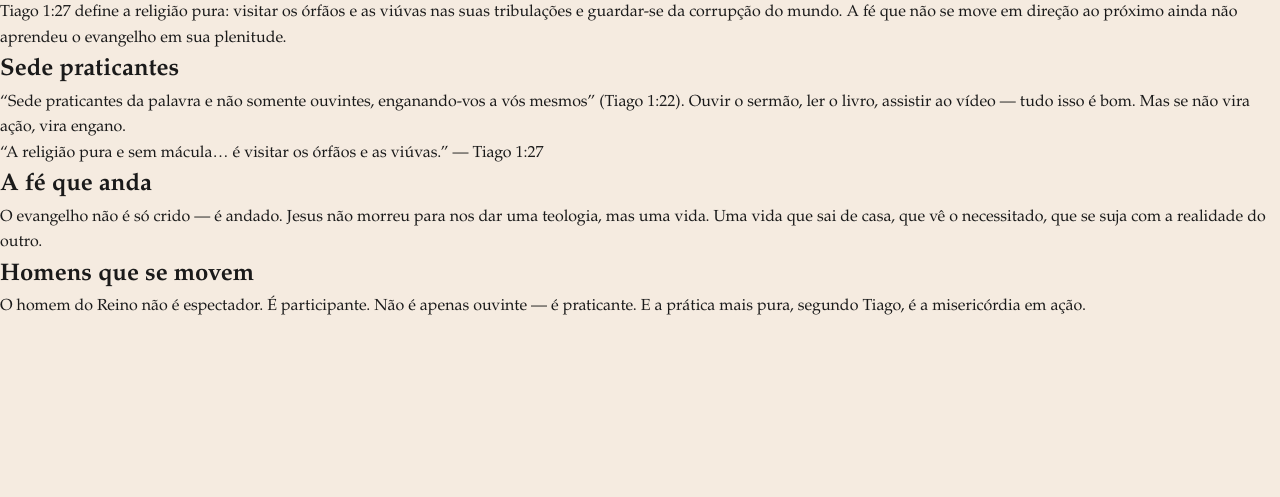
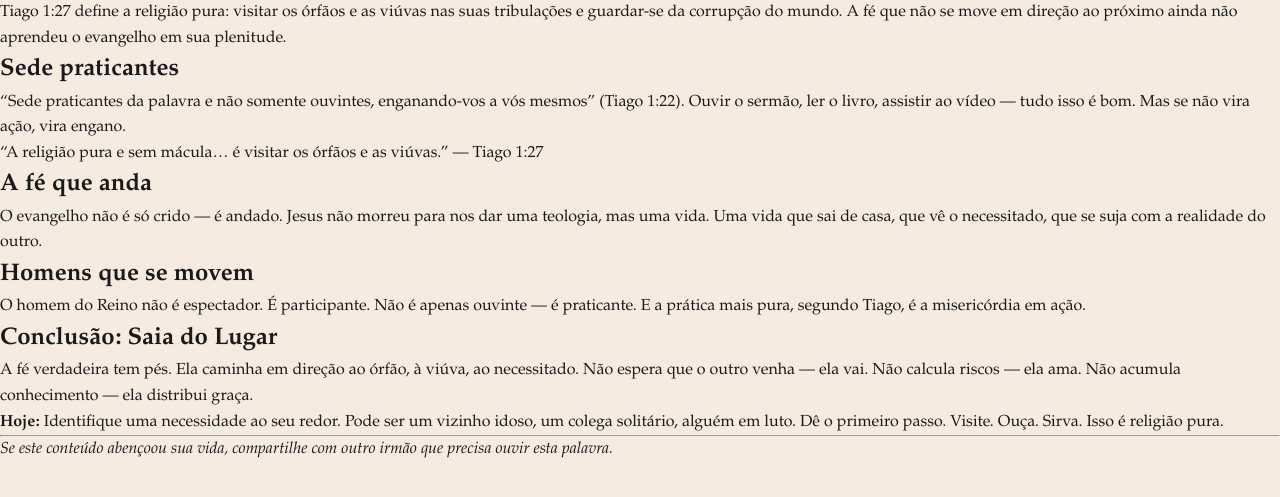
Before and after one commit to HomensdoReino/homensdoreino-blog, a Jekyll site: the page built from content/posts/nao-apenas-ouvintes.md, in a window 1280 px wide. Shown: the top 497 px of the page. Built offline with Jekyll 4.4.1, drawn with Linux system fonts in a browser that asks for light colours.

Commit message:
Update nao-apenas-ouvintes.md

```diff
--- a/content/posts/nao-apenas-ouvintes.md
+++ b/content/posts/nao-apenas-ouvintes.md
@@ -1,16 +1,16 @@
 ---
-pilar: missao-de-misericordia
-title: "Não apenas ouvintes"
-id: "nao-apenas-ouvintes"
+id: nao-apenas-ouvintes
+title: "Não Apenas Ouvintes: A Fé que Se Move em Misericórdia"
 date: "11 de agosto de 2026"
-img: "https://images.unsplash.com/photo-1478146896981-b80fe463b330?w=800&q=80"
+excerpt: "Tiago 1:27 define a religião pura: visitar os órfãos e as viúvas nas suas tribulações. A fé que não se move em ação ainda não aprendeu o evangelho."
+img: "/assets/images/orfao-viuva.jpg"
 tags:
-  - missao-de-misericordia
-  - evangelho
-  - acao
-excerpt: "Tiago 1:27 define a religião pura: visitar os órfãos e as viúvas nas suas tribulações."
+  - "Missão de Misericórdia"
+  - "Evangelho"
+  - "Ação"
+pilar: "missao-de-misericordia"
 verse:
-  text: "A religião pura e sem mácula... é visitar os órfãos e as viúvas."
+  text: "A religião pura e sem mácula, para com Deus e Pai, é esta: visitar os órfãos e as viúvas nas suas tribulações e guardar-se da corrupção do mundo."
   ref: "Tiago 1:27"
 ---
 
@@ -29,3 +29,12 @@
 ## Homens que se movem
 
 O homem do Reino não é espectador. É participante. Não é apenas ouvinte — é praticante. E a prática mais pura, segundo Tiago, é a misericórdia em ação.
+
+## Conclusão: Saia do Lugar
+
+A fé verdadeira tem pés. Ela caminha em direção ao órfão, à viúva, ao necessitado. Não espera que o outro venha — ela vai. Não calcula riscos — ela ama. Não acumula conhecimento — ela distribui graça.
+
+**Hoje:** Identifique uma necessidade ao seu redor. Pode ser um vizinho idoso, um colega solitário, alguém em luto. Dê o primeiro passo. Visite. Ouça. Sirva. Isso é religião pura.
+
+---
+*Se este conteúdo abençoou sua vida, compartilhe com outro irmão que precisa ouvir esta palavra.*
```
